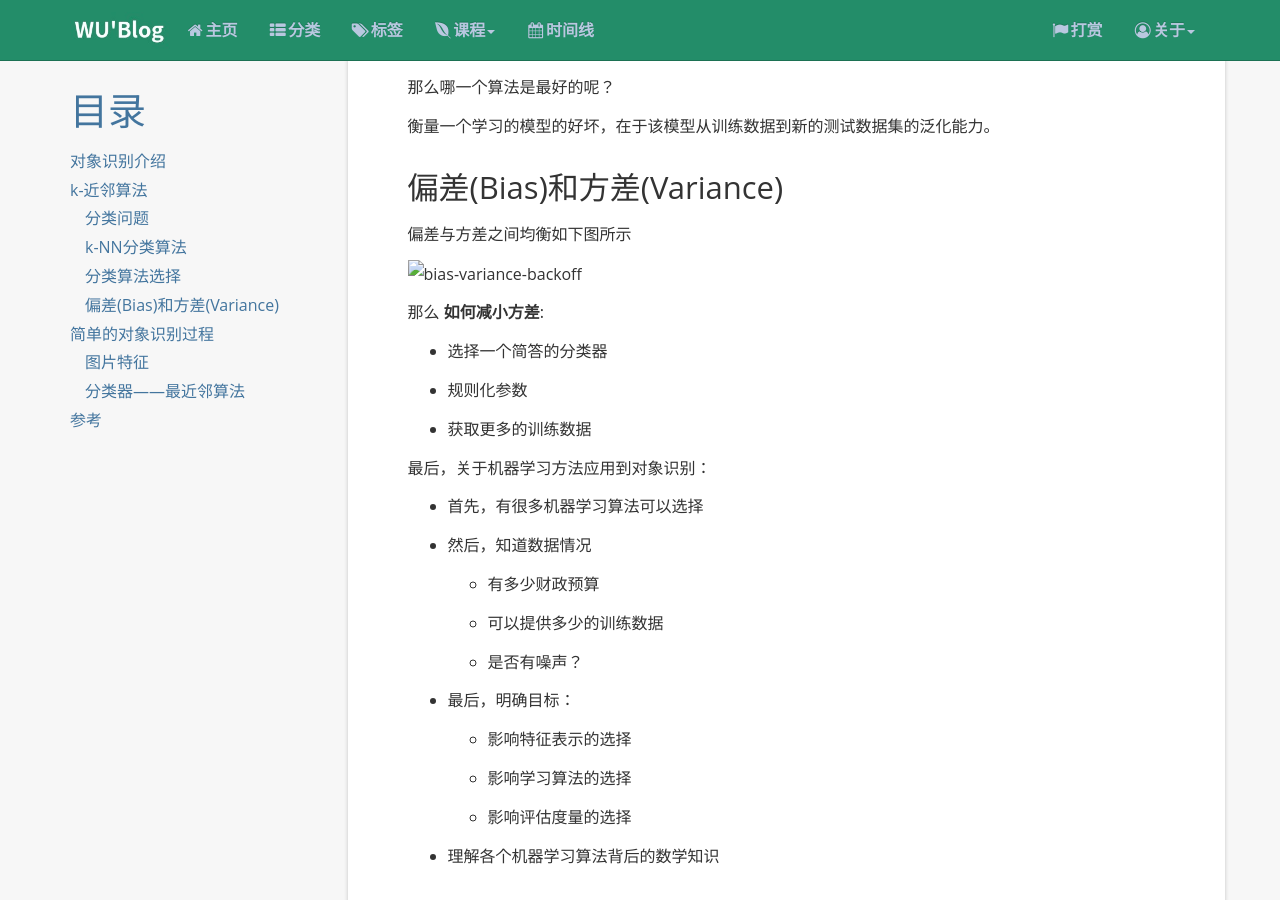
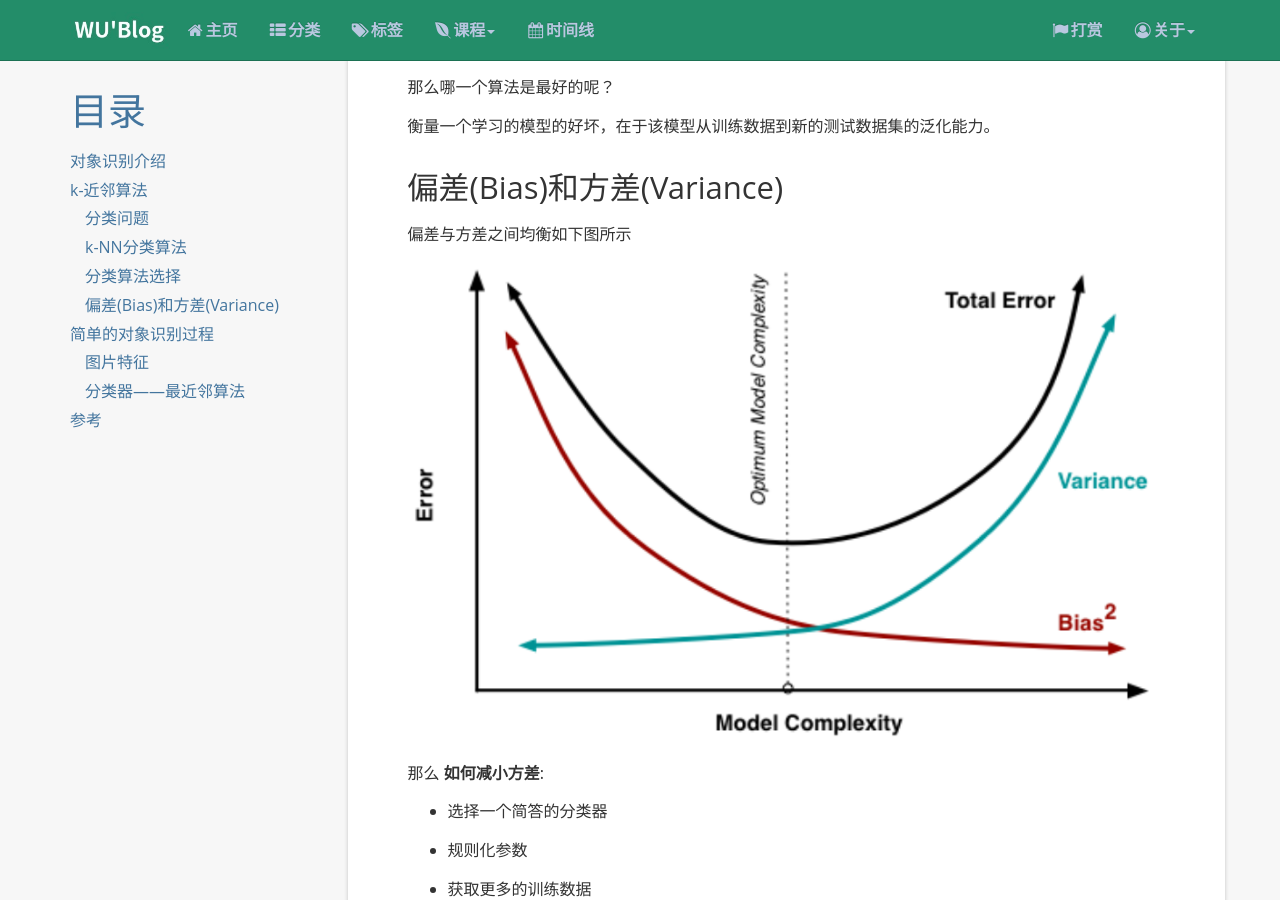
Before and after one commit to 13324077/13324077.github.io, a Jekyll site: the page built from _posts/2017-12-03-CS131-cv-lec11-object-recognition.md, in a window 1280 px wide and 900 px high, scrolled down 5596 px. Built offline with Jekyll 4.4.1, drawn with Linux system fonts in a browser that asks for light colours; nearby versions of some CDN libraries; formulas are drawn with MathJax 3; comment, search, counter and statistics services are not loaded.

Commit message:
modify the lec11 image can't show

```diff
--- a/_posts/2017-12-03-CS131-cv-lec11-object-recognition.md
+++ b/_posts/2017-12-03-CS131-cv-lec11-object-recognition.md
@@ -173,7 +173,7 @@ $$Dist(X^n, X^m) = \sqrt{\sum_{i=1}^{D}{(X_i^n - X_i^m)^2}}$$
 
 偏差与方差之间均衡如下图所示
 
-![bias-variance-backoff](/image/cs131/lec11/bias-variance-backoff.png)
+![bias-variance-backoff](/images/cs131/lec11/bias-variance-backoff.png)
 
 那么 **如何减小方差**:
 
```
